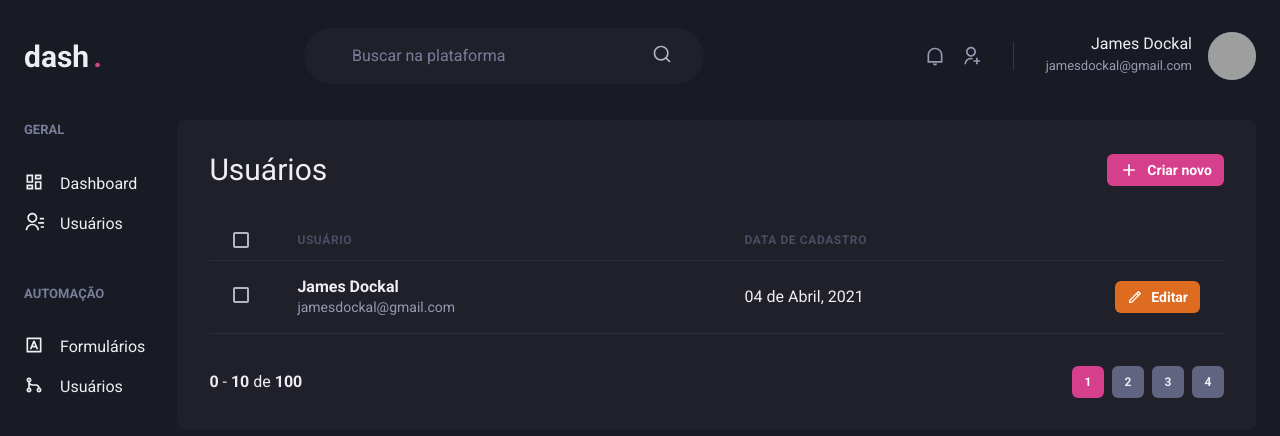
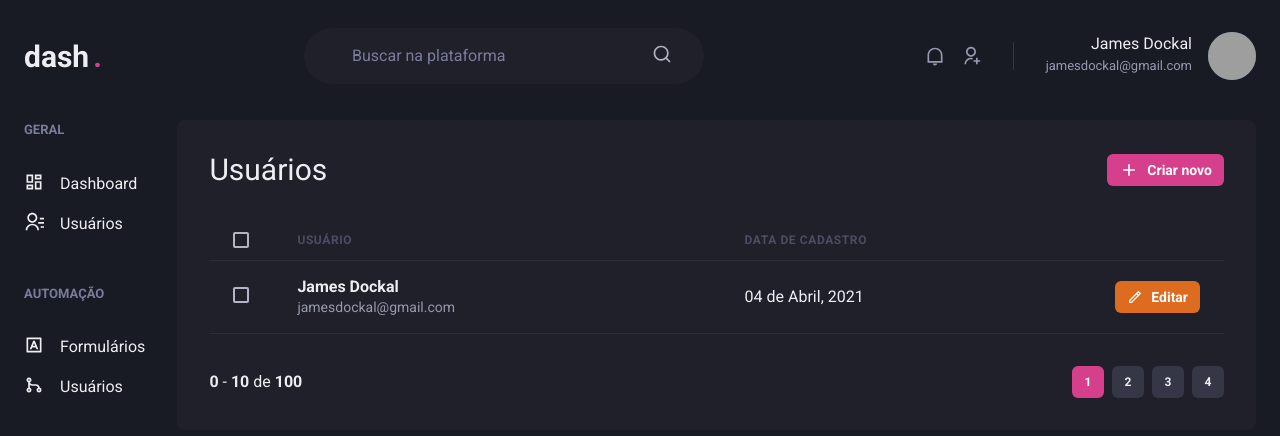
Before and after one commit to jamesDockal/DashGo, a Next.js app: page /users in a window 1280 px wide. Shown: the top 436 px of the page. Built offline with nearby package versions, Linux system fonts and the light colour scheme; grey boxes are pictures that could not be loaded.

Commit message:
feat: create Input component

```diff
--- a/src/components/Pagination.tsx
+++ b/src/components/Pagination.tsx
@@ -31,7 +31,7 @@ const Pagination: React.FC = ({}) => {
           size={"sm"}
           fontSize={"xs"}
           width={4}
-          bg={"gray.500"}
+          bg={"gray.700"}
           _hover={{
             bg: "gray.500",
           }}
@@ -42,7 +42,7 @@ const Pagination: React.FC = ({}) => {
           size={"sm"}
           fontSize={"xs"}
           width={4}
-          bg={"gray.500"}
+          bg={"gray.700"}
           _hover={{
             bg: "gray.500",
           }}
@@ -53,7 +53,7 @@ const Pagination: React.FC = ({}) => {
           size={"sm"}
           fontSize={"xs"}
           width={4}
-          bg={"gray.500"}
+          bg={"gray.700"}
           _hover={{
             bg: "gray.500",
           }}
```
Also changed, not shown: src/components/Form/Input.tsx (added, +32 -0 lines).
